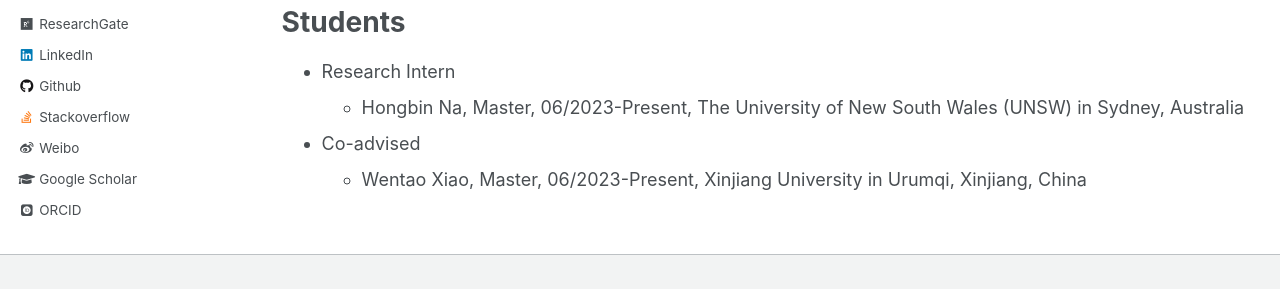
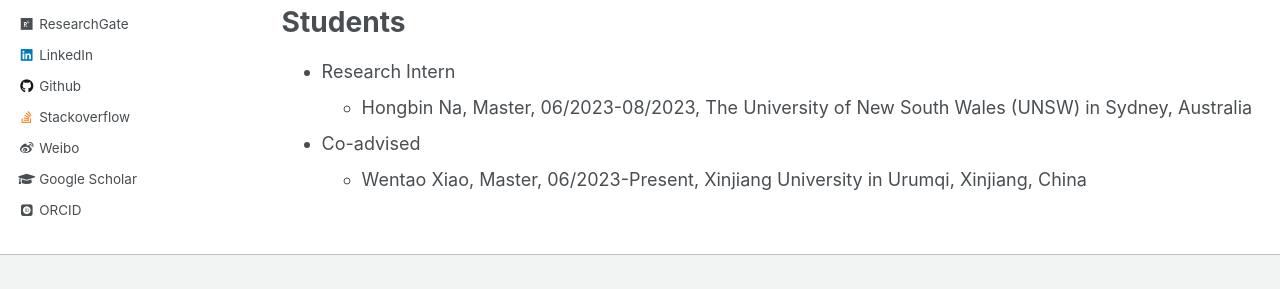
Before and after one commit to miradel51/miradel51.github.io, a Jekyll site: the page built from _pages/cv.md, in a window 1280 px wide and 900 px high, scrolled down 3818 px. Shown: the part 491-780 px from the top of the window. Built offline with Jekyll 4.4.1, drawn with Linux system fonts in a browser that asks for light colours; some web fonts are replaced.

Commit message:
Update cv.md
revised the intern period of my student

```diff
--- a/_pages/cv.md
+++ b/_pages/cv.md
@@ -128,7 +128,7 @@ Honors
 Students
 =======
 * Research Intern
-  * Hongbin Na, Master, 06/2023-Present, The University of New South Wales (UNSW) in Sydney, Australia
+  * Hongbin Na, Master, 06/2023-08/2023, The University of New South Wales (UNSW) in Sydney, Australia
   <!-- * Bifei Hao, Master, 06/2023-Present, Northwestern University in Evanston, United States -->
 * Co-advised
   * Wentao Xiao, Master, 06/2023-Present, Xinjiang University in Urumqi, Xinjiang, China
```
